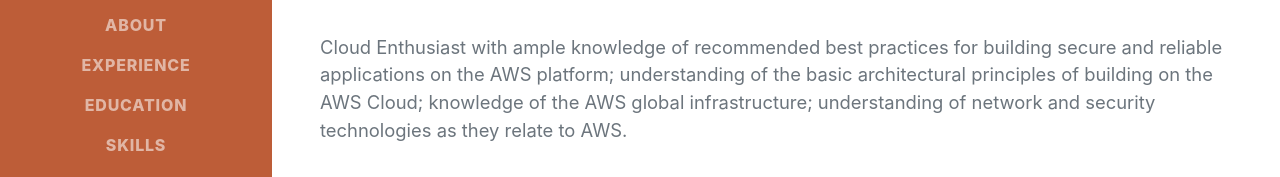
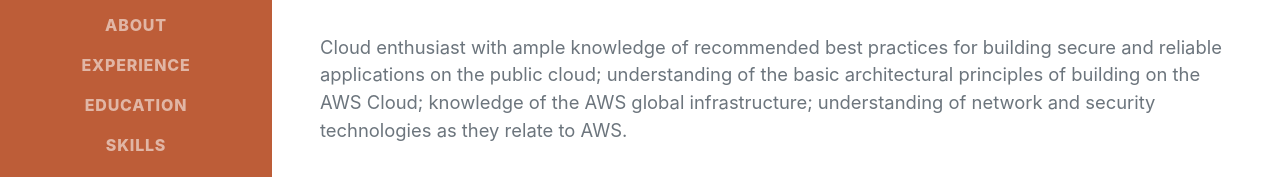
Before and after one commit to Xcalliba/Resume, a plain HTML site: page index.html in a window 1280 px wide. Shown: the part 367-544 px from the top of the page. Drawn offline with nearby package versions, Linux system fonts and the light colour scheme; no server answers; a web font is replaced by a local one.

Commit message:
Editted index.html Introductory line

```diff
--- a/index.html
+++ b/index.html
@@ -48,7 +48,7 @@
                         801 Rymal Road East · Hamilton, ON. L8W 1B6 · (825) 365-3577 ·
                         <a href="mailto:kojohagan1994@gmail.com">kojohagan1994@gmail.com</a>
                     </div>
-                    <p class="lead mb-5">Cloud Enthusiast with ample knowledge of recommended best practices for building secure and reliable applications on the AWS platform; understanding of the basic architectural principles of building on the AWS Cloud; knowledge of the AWS global infrastructure; understanding of network and security technologies as they relate to AWS.</p>
+                    <p class="lead mb-5">Cloud enthusiast with ample knowledge of recommended best practices for building secure and reliable applications on the public cloud; understanding of the basic architectural principles of building on the AWS Cloud; knowledge of the AWS global infrastructure; understanding of network and security technologies as they relate to AWS.</p>
                     <div class="social-icons">
                         <a class="social-icon" href="https://www.linkedin.com/in/kojo-hagan-25566498"><i class="fab fa-linkedin-in"></i></a>
                         <a class="social-icon" href="https://github.com/Xcalliba"><i class="fab fa-github"></i></a>
```
